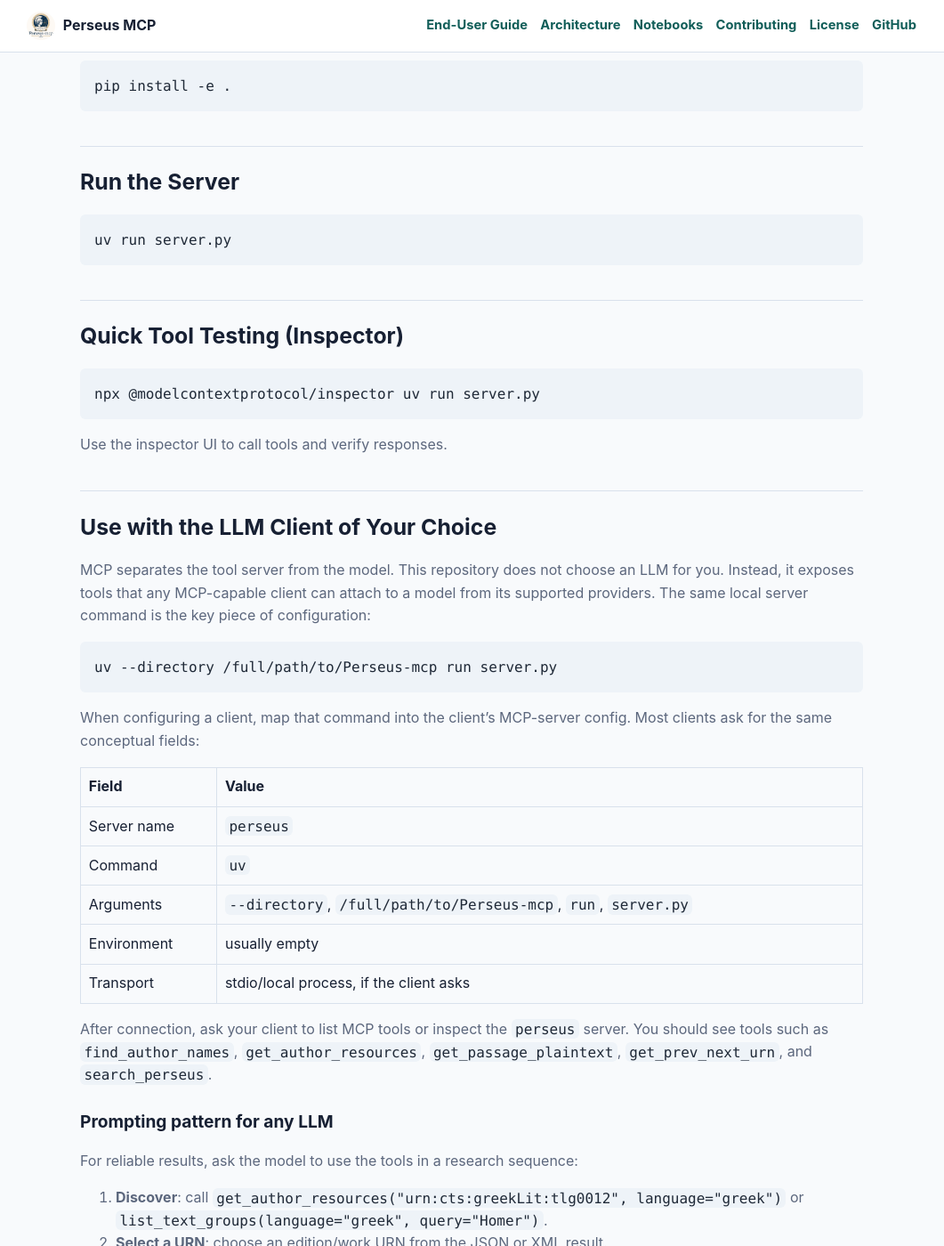
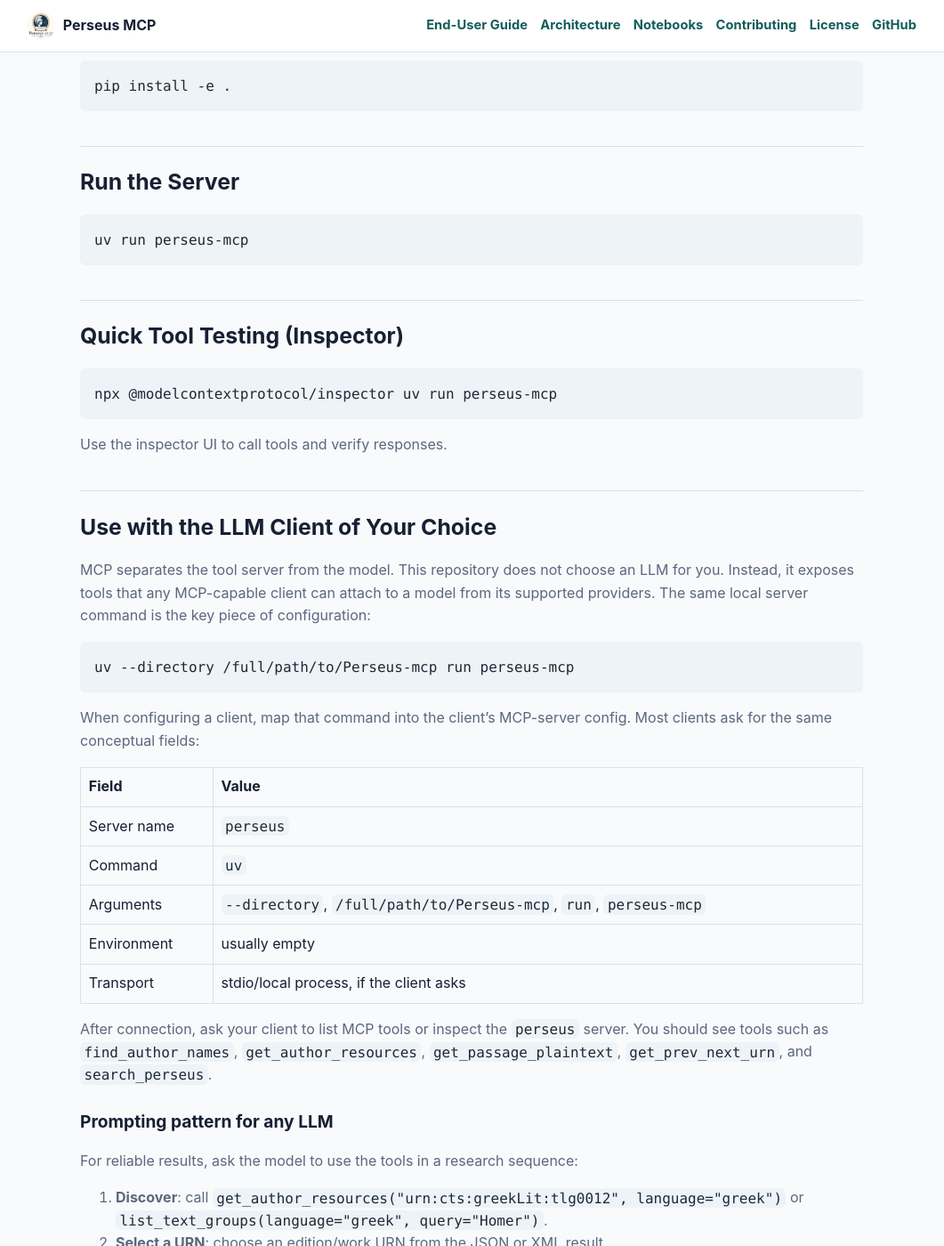
Before and after one commit to tonyjurg/Perseus-mcp, a Jekyll site: the page built from docs/enduser.md, in a window 1280 px wide and 1400 px high, scrolled down 2186 px. Shown: the whole window at 89% size, without its empty margins (110-1171 px from the left). Built offline with Jekyll 4.4.1, drawn with Linux system fonts in a browser that asks for light colours; some of the changed text lies outside the part shown.

Commit message:
clean up after pypi preparation

````diff
--- a/docs/enduser.md
+++ b/docs/enduser.md
@@ -94,13 +94,13 @@
 ## Run the Server
 
 ```bash
-uv run server.py
+uv run perseus-mcp
 ```
 
 ## Quick Tool Testing (Inspector)
 
 ```bash
-npx @modelcontextprotocol/inspector uv run server.py
+npx @modelcontextprotocol/inspector uv run perseus-mcp
 ```
 
 Use the inspector UI to call tools and verify responses.
@@ -113,7 +113,7 @@
 piece of configuration:
 
 ```bash
-uv --directory /full/path/to/Perseus-mcp run server.py
+uv --directory /full/path/to/Perseus-mcp run perseus-mcp
 ```
 
 When configuring a client, map that command into the client's MCP-server config.
@@ -123,7 +123,7 @@
 | --- | --- |
 | Server name | `perseus` |
 | Command | `uv` |
-| Arguments | `--directory`, `/full/path/to/Perseus-mcp`, `run`, `server.py` |
+| Arguments | `--directory`, `/full/path/to/Perseus-mcp`, `run`, `perseus-mcp` |
 | Environment | usually empty |
 | Transport | stdio/local process, if the client asks |
 
@@ -191,7 +191,7 @@
   "mcpServers": {
     "perseus": {
       "command": "uv",
-      "args": ["--directory", "/full/path/to/Perseus-mcp", "run", "server.py"],
+      "args": ["--directory", "/full/path/to/Perseus-mcp", "run", "perseus-mcp"],
       "env": {}
     }
   }
@@ -226,7 +226,7 @@
         "--directory",
         "/full/path/to/Perseus-mcp",
         "run",
-        "server.py"
+        "perseus-mcp"
       ],
       "env": {}
     }
@@ -248,7 +248,7 @@
 
 - If the server does not appear, validate the JSON syntax and confirm the
   `--directory` path is absolute and exists.
-- Run `uv --directory /full/path/to/Perseus-mcp run server.py` manually from a
+- Run `uv --directory /full/path/to/Perseus-mcp run perseus-mcp` manually from a
   terminal to catch startup errors before debugging Claude.
 - Check Claude MCP logs when startup fails: `~/Library/Logs/Claude` on macOS or
   `%APPDATA%\Claude\logs` on Windows.
@@ -273,7 +273,7 @@
         "--directory",
         "/full/path/to/Perseus-mcp",
         "run",
-        "server.py"
+        "perseus-mcp"
       ],
       "env": {}
     }
@@ -335,7 +335,7 @@
 ## Troubleshooting
 
 - **HTTP 4xx/5xx**: Remote service may be unavailable, URN may be invalid, or endpoint behavior may have changed.
-- **No tools in client**: Verify the command/path in your MCP config, and ensure `uv --directory /full/path/to/Perseus-mcp run server.py` works manually.
+- **No tools in client**: Verify the command/path in your MCP config, and ensure `uv --directory /full/path/to/Perseus-mcp run perseus-mcp` works manually.
 - **Client connects but the model does not call tools**: explicitly ask the model to use the `perseus` MCP tools, or use the client's tool picker/approval UI if it has one.
 - **Wrong model/provider**: model choice is controlled by your LLM client, not by this server. Keep this MCP server config the same and choose the desired model in the client.
 - **Search mismatch**: `search_perseus` accepts Unicode Greek or Beta Code for Greek queries. For ambiguous ASCII, set `query_format="betacode"` or `query_format="unicode"`. For Scaife operator queries, set `preserve_operators=True`; otherwise Beta Code auto-detection may consume characters such as `+`, `|`, or `*`. The `language` argument controls query normalization but is not currently sent to Scaife as a corpus language filter. The optional `author` argument uses a server-side Scaife `text_group` filter when it resolves to one textgroup, and otherwise falls back to local filtering over the current result page.
--- a/docs/index.html
+++ b/docs/index.html
@@ -87,11 +87,11 @@
 
         <p>Run the server:</p>
 
-        <pre><code>uv run server.py</code></pre>
+        <pre><code>uv run perseus-mcp</code></pre>
 
         <p>Configure an MCP-capable client with the same local command:</p>
 
-        <pre><code>uv --directory /full/path/to/Perseus-mcp run server.py</code></pre>
+        <pre><code>uv --directory /full/path/to/Perseus-mcp run perseus-mcp</code></pre>
       </section>
 
       <section>
--- a/docs/llms.txt
+++ b/docs/llms.txt
@@ -17,14 +17,14 @@
 
 - [GitHub repository](https://github.com/tonyjurg/Perseus-mcp): Source code, README, tests, notebooks, issues, and releases.
 - [README](https://github.com/tonyjurg/Perseus-mcp/blob/main/README.md): Repository-level overview, installation instructions, tool catalog, examples, and client configuration.
-- [Python server](https://github.com/tonyjurg/Perseus-mcp/blob/main/server.py): FastMCP server implementation and tool definitions.
+- [Python server](https://github.com/tonyjurg/Perseus-mcp/blob/main/src/perseus_mcp/server.py): FastMCP server implementation and tool definitions.
 - [Example notebooks on GitHub](https://github.com/tonyjurg/Perseus-mcp/tree/main/examples): Executable research and integration examples.
 - [Issue tracker](https://github.com/tonyjurg/Perseus-mcp/issues): Bug reports, documentation issues, feature requests, and upstream service problems.
 
 ## Recommended usage path
 
 1. Read the end-user guide and install the project.
-2. Configure an MCP-capable client to run `uv --directory /full/path/to/Perseus-mcp run server.py`.
+2. Configure an MCP-capable client to run `uv --directory /full/path/to/Perseus-mcp run perseus-mcp`.
 3. Discover an author, work, or CTS URN with the resource-discovery tools.
 4. Retrieve plaintext or raw CTS XML, search Scaife, or navigate adjacent passages.
 5. Verify important claims against the returned URNs and upstream source data.
````
Also changed, not shown: docs/architecture.md (+1 -2 lines), server.py (deleted, +0 -19 lines), tests/test_author_resources.py (+1 -1 lines), tests/test_exploration_tools.py (+2 -2 lines), tests/test_greek_query_normalization.py (+6 -2 lines), tests/test_packaging.py (+4 -9 lines), .github/ISSUE_TEMPLATE/bug_report.yml, .github/workflows/package.yml, README.md, 1 other file.
